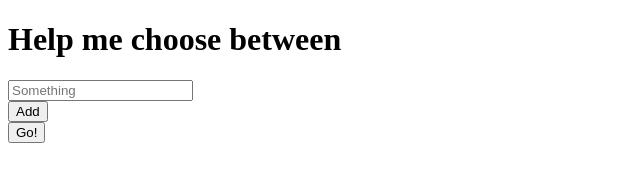
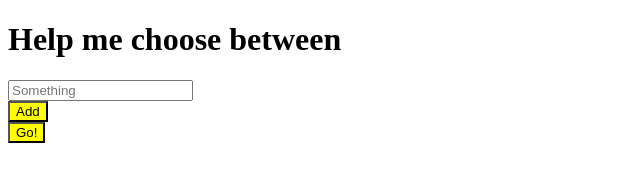
Before and after one commit to AmandaNejderyd/Easy-choice, a plain HTML site: page index.html in a window 1280 px wide. Shown: the whole page, without its empty margins (0-640 px from the left). Drawn offline with Linux system fonts and the light colour scheme.

Commit message:
Css
started to work in css

```diff
--- a/index.html
+++ b/index.html
@@ -3,6 +3,7 @@
 <head>
 <meta charset=utf-8>
 <title>Help me choose</title>
+<link href="./main.css" rel="stylesheet" type="text/css">
 </head>
 <body>
 <h1>Help me choose between</h1>
@@ -10,7 +11,7 @@
 <div>
 <input placeholder="Something"></input>
 <div>
-<button>Add</button>
+<button style="background-color: yellow">Add</button>
 <div>
 <button>Go!</button>
 </body>
--- /dev/null
+++ b/main.css
@@ -0,0 +1,3 @@
+button{
+background-color: yellow;
+}
```
